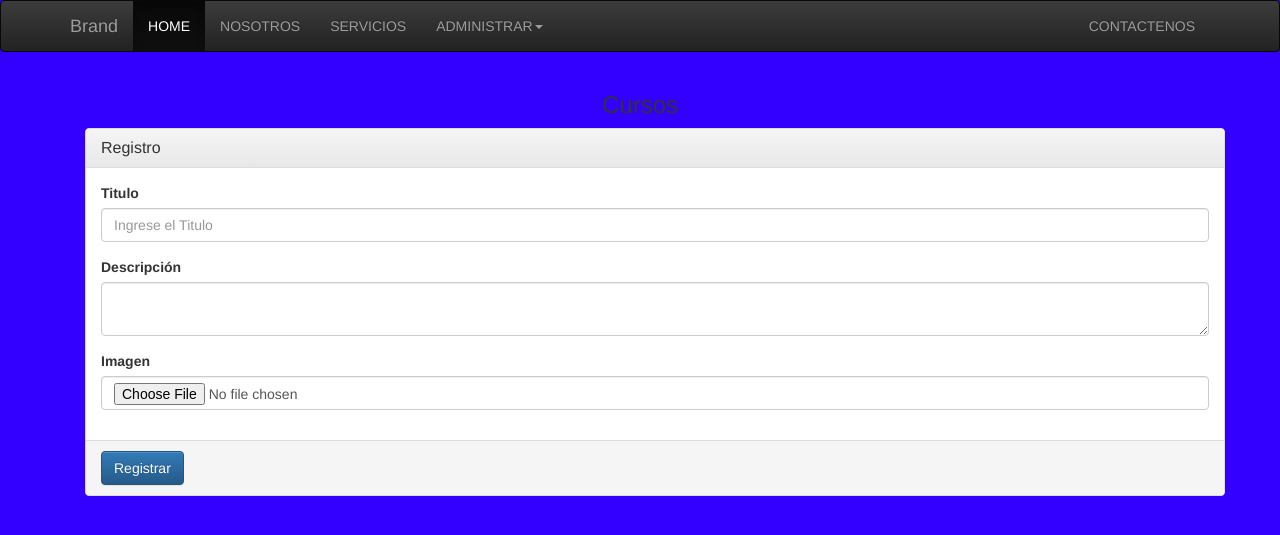
After one commit to Enrique0206/administrable, a PHP site: page /registrar_nosotros.php in a window 1280 px wide. The commit adds this page. Shown: the top 535 px of the page. Run offline with PHP 8.4, Linux system fonts and the light colour scheme; data that the repository does not hold is empty.

Commit message:
registrando titulo,descripcion y foto (sin imagen)

```diff
--- a/classes/dao/DescripcionesDAO.php
+++ b/classes/dao/DescripcionesDAO.php
@@ -19,4 +19,25 @@ class DescripcionesDAO {
 			}
 			return $lista;
 		}
+
+		public static function registrar($descripcion){
+
+		$con = Conexion::getConexion();
+
+		$sql = "insert into nosotros (titulo, descripcion, imagen, imagen_tipo, imagen_tamanio)
+				values (:titulo, :descripcion, :imagen, :imagen_tipo, :imagen_tamanio)";
+
+
+		$stmt = $con->prepare($sql);
+
+		$stmt->bindParam(':titulo', $descripcion->titulo);
+		$stmt->bindParam(':descripcion', $descripcion->descripcion);
+		$stmt->bindParam(':imagen', $descripcion->imagen);
+		$stmt->bindParam(':imagen_tipo', $descripcion->imagen_tipo);
+		$stmt->bindParam(':imagen_tamanio', $descripcion->imagen_tamanio);
+
+		$stmt->execute();
+
+		}
+
 }
--- a/includes/header.php
+++ b/includes/header.php
@@ -21,7 +21,7 @@
 						  <a href="#" class="dropdown-toggle" data-toggle="dropdown" role="button" aria-haspopup="true" aria-expanded="false">ADMINISTRAR<span class="caret"></span></a>
 						  <ul class="dropdown-menu">
 							<li><a href="#">administrar home</a></li>
-							<li><a href="#">administrar conocenos</a></li>
+							<li><a href="registrar_nosotros.php">administrar nosotros</a></li>
 							<li><a href="#">Administrar servicios</a></li>
 						  </ul>
 						</li>
--- /dev/null
+++ b/registrar_nosotros.php
@@ -0,0 +1,68 @@
+<?php
+require_once './autoload.php';
+
+$lista = DescripcionesDAO::listar();
+
+?>
+
+<!DOCTYPE html>
+<html>
+    <head>
+        <title>web administrable</title>
+		<?php include './includes/head.php'; ?>
+    </head>
+
+    <body>
+
+		<?php include './includes/header.php'; ?>
+
+
+		<div class="container">
+
+			<h3 class="text-center">Cursos</h3>
+
+			<div class="container">
+
+				<form action="nosotros_registrado.php" method="POST" enctype="multipart/form-data">
+
+                <div class="panel panel-default">
+
+                    <div class="panel-heading">
+                        <h3 class="panel-title">Registro</h3>
+                    </div>
+
+                    <div class="panel-body">
+
+                        <div class="form-group">
+                            <label for="titulo">Titulo</label>
+                            <input type="text" id="nombre" name="titulo" class="form-control" required="" maxlength="100" placeholder="Ingrese el Titulo">
+                        </div>
+
+                        <div class="form-group"><!--se agrega la palabra ckeditor a la classs form control para convertirlo en un editor de texto-->
+                            <label for="descripcion">Descripción</label>
+                            <textarea id="descripcion" name="descripcion" class="form-control ckeditor"></textarea>
+                        </div>
+
+                        <div class="form-group">
+                            <label for="imagen">Imagen</label>
+                            <input type="file" id="imagen" name="imagen" class="form-control">
+                        </div>
+
+
+                    </div>
+
+                    <div class="panel-footer">
+                        <input type="submit" value="Registrar" class="btn btn-primary"/>
+                    </div>
+
+                </div>
+
+            </form>
+
+			</div>
+
+		</div>
+
+
+	</body>
+</html>
```
Also changed, not shown: nosotros_registrado.php (added, +47 -0 lines).
